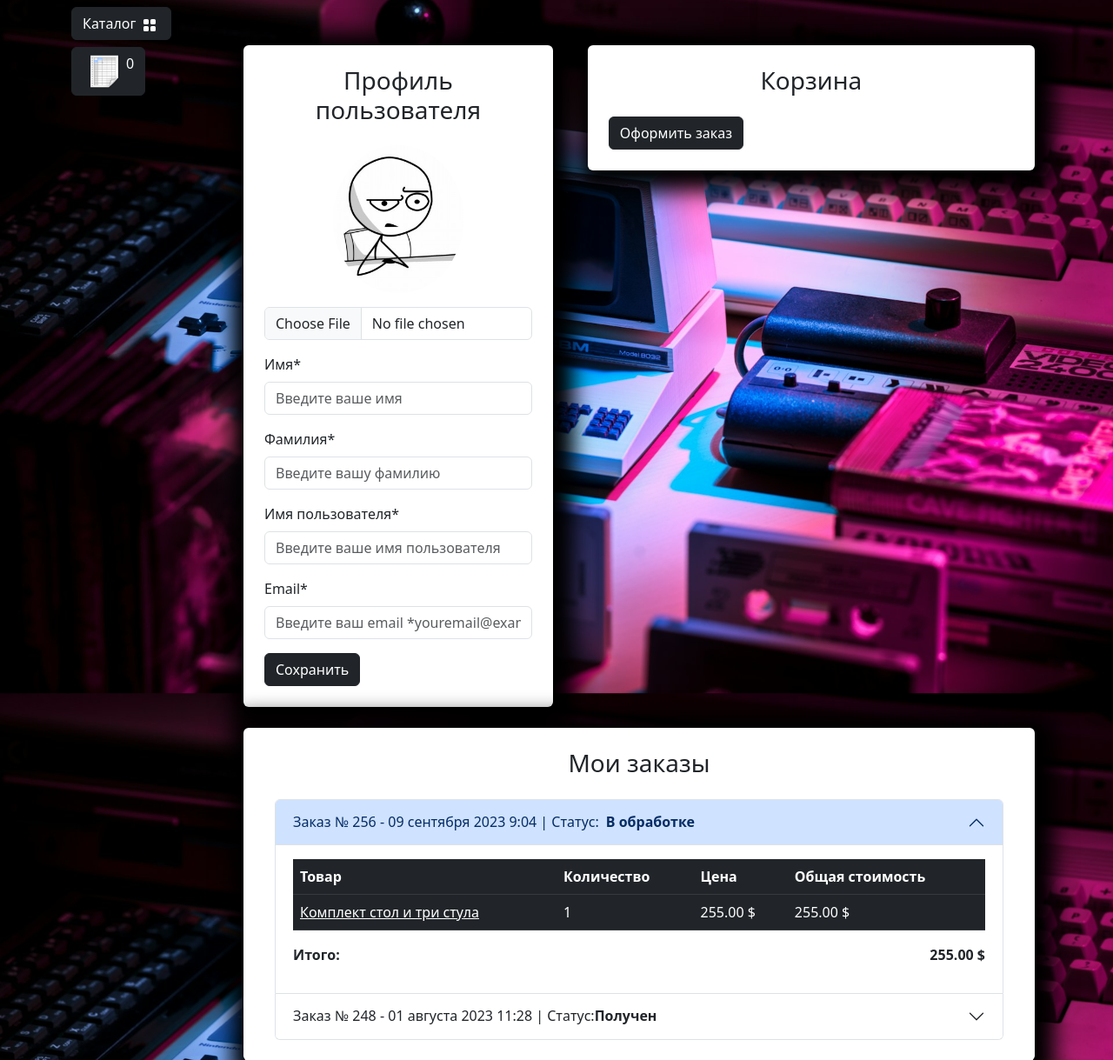
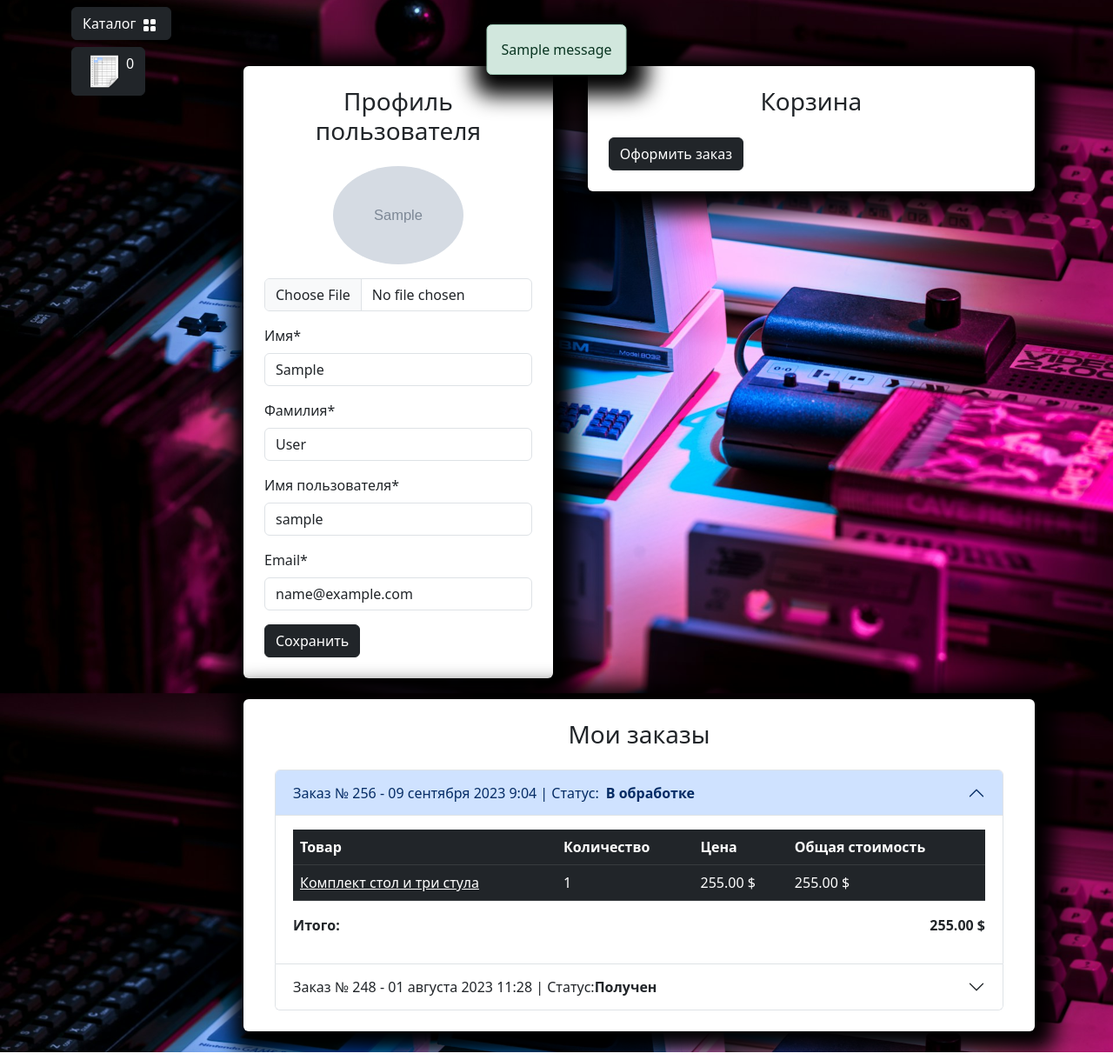
Before and after one commit to john-doedster/equipment_accounting_web_app, a Django app: page /user/profile/ in a window 1280 px wide. Shown: the part 56-1275 px from the top of the page at 87% size. Run offline with Django 5.2, Linux system fonts and the light colour scheme; a user stored in the database is signed in; tables that the repository leaves empty hold one stand-in row (values such as "Sample post"); grey boxes marked "Sample" are stand-in pictures; one stand-in notice (Sample message) is shown; parts of the project's set-up code (start-up, migrations or seed data) failed here and were passed over; some libraries are stand-ins or nearby versions.

Commit message:
Added users profile

```diff
--- a/templates/includes/notifications.html
+++ b/templates/includes/notifications.html
@@ -12,3 +12,27 @@
     </div>
 </div>
 {% endif %}
+
+<div class="container mt-4">
+    <div class="row justify-content-center">
+        <div class="col-md-6">
+            {% if messages %}
+                {% for message in messages %}
+                    {% if message.tags == 'success' %}
+                    <div id="notification" class="position-fixed start-50 translate-middle-x z-3 alert alert-success fade show custom-shadow" role="alert">
+                        {{ message }}
+                    </div>
+                    {% endif %}
+                    {% if message.tags == 'warning' %}
+                    <div id="notification" class="position-fixed start-50 translate-middle-x z-3 alert alert-danger fade show custom-shadow" role="alert">
+                        {{ message }}
+                    </div>
+                    {% endif %}
+                {% endfor %}
+            {% else %}
+            <div id="jq-notification" class="position-fixed start-50 translate-middle-x z-3 alert alert-success fade show custom-shadow" style="display: none;" role="alert">
+            </div>
+            {% endif %}
+        </div>
+    </div>
+</div>
--- a/users/forms.py
+++ b/users/forms.py
@@ -1,17 +1,21 @@
 from django import forms
-from django.contrib.auth.forms import AuthenticationForm, UserCreationForm
+from django.contrib.auth.forms import (
+    AuthenticationForm,
+    UserCreationForm,
+    UserChangeForm,
+)
 
 from users.models import User
+
 
 class UserLoginForm(AuthenticationForm):
 
     class Meta:
         model = User
-        fields = ['username', 'password']
+        fields = ["username", "password"]
 
     username = forms.CharField()
     password = forms.CharField()
-
 
     # username = forms.CharField(
     #     label = 'Имя',
@@ -25,6 +29,7 @@ class UserLoginForm(AuthenticationForm):
     #                                       'class': 'form-control',
     #                                       'placeholder': 'Введите ваш пароль'})
     # )
+
 
 class UserRegistrationForm(UserCreationForm):
 
@@ -45,3 +50,59 @@ class UserRegistrationForm(UserCreationForm):
     email = forms.CharField()
     password1 = forms.CharField()
     password2 = forms.CharField()
+
+
+class ProfileForm(UserChangeForm):
+    class Meta:
+        model = User
+        fields = (
+            "image",
+            "first_name",
+            "last_name",
+            "username",
+            "email",
+        )
+
+    image = forms.ImageField(required=False)
+    first_name = forms.CharField()
+    last_name = forms.CharField()
+    username = forms.CharField()
+    email = forms.CharField()
+
+
+    # image = forms.ImageField(
+    #     widget=forms.FileInput(attrs={"class": "form-control mt-3"}), required=False
+    # )
+    # first_name = forms.CharField(
+    #     widget=forms.TextInput(
+    #         attrs={
+    #             "class": "form-control",
+    #             "placeholder": "Введите ваше имя",
+    #         }
+    #     )
+    # )
+    # last_name = forms.CharField(
+    #     widget=forms.TextInput(
+    #         attrs={
+    #             "class": "form-control",
+    #             "placeholder": "Введите вашу фамилию",
+    #         }
+    #     )
+    # )
+    # username = forms.CharField(
+    #     widget=forms.TextInput(
+    #         attrs={
+    #             "class": "form-control",
+    #             "placeholder": "Введите ваше имя пользователя",
+    #         }
+    #     )
+    # )
+    # email = forms.CharField(
+    #     widget=forms.EmailInput(
+    #         attrs={
+    #             "class": "form-control",
+    #             "placeholder": "Введите ваш email *youremail@example.com",
+    #             # 'readonly': True,
+    #         }
+    #     ),
+    # )
--- a/users/templates/users/profile.html
+++ b/users/templates/users/profile.html
@@ -9,35 +9,69 @@
             <div class="col-md-5">
                 <div class=" bg-white p-4 mb-4 mx-2 rounded custom-shadow">
                     <h3 class="text-center mb-4">Профиль пользователя</h3>
-                    <form>
+                    <form action="{% url "users:profile" %}" method="post" enctype="multipart/form-data">
+                        {% csrf_token %}
                         <div class="row">
                             <div class="col-md-12 mb-3 text-center">
-                                <img src="{% static "deps/images/baseavatar.jpg" %}"
-                                    alt="Аватар пользователя" class="img-fluid rounded-circle"
-                                    style="max-width: 150px;">
-                                <input type="file" class="form-control mt-3" id="avatar"
+                                {% if user.image %}
+                                    <img src="{{ user.image.url }}"
+                                        alt="Аватар пользователя" class="img-fluid rounded-circle"
+                                        style="max-width: 150px;">
+                                {% else %}
+                                    <img src="{% static "deps/images/baseavatar.jpg" %}"
+                                        alt="Аватар пользователя" class="img-fluid rounded-circle"
+                                        style="max-width: 150px;">
+                                {% endif %}
+                                <input type="file" class="form-control mt-3" id="id_image"
+                                    name='image'
                                     accept="image/*">
+                                    {% if form.image.errors %}
+                                    <div class="alert alert-danger alert-dismissible fade show">{{form.image.errors}}</div>
+                                    {% endif %}
                             </div>
                             <div class="col-md-12 mb-3">
-                                <label for="firstName" class="form-label">Имя*</label>
-                                <input type="text" class="form-control" id="firstName"
-                                    placeholder="Введите ваше имя" value="" required>
+                                <label for="id_first_name" class="form-label">Имя*</label>
+                                <input type="text" class="form-control" id="id_first_name"
+                                    name="first_name"
+                                    placeholder="Введите ваше имя"
+                                    value="{{ form.first_name.value }}"
+                                    required>
+                                    {% if form.first_name.errors %}
+                                    <div class="alert alert-danger alert-dismissible fade show">{{form.first_name.errors}}</div>
+                                    {% endif %}
                             </div>
                             <div class="col-md-12 mb-3">
-                                <label for="lastName" class="form-label">Фамилия*</label>
-                                <input type="text" class="form-control" id="lastName"
-                                    placeholder="Введите вашу фамилию" value="" required>
+                                <label for="id_last_name" class="form-label">Фамилия*</label>
+                                <input type="text" class="form-control" id="id_last_name"
+                                    name="last_name"
+                                    placeholder="Введите вашу фамилию"
+                                    value="{{ form.last_name.value }}"
+                                    required>
+                                    {% if form.last_name.errors %}
+                                    <div class="alert alert-danger alert-dismissible fade show">{{form.last_name.errors}}</div>
+                                    {% endif %}
                             </div>
                             <div class="col-md-12 mb-3">
-                                <label for="username" class="form-label">Имя пользователя*</label>
-                                <input type="text" class="form-control" id="username"
-                                    placeholder="Введите ваше имя пользователя" value="" required>
+                                <label for="id_username" class="form-label">Имя пользователя*</label>
+                                <input type="text" class="form-control" id="id_username"
+                                    name="username"
+                                    placeholder="Введите ваше имя пользователя"
+                                    value="{{ form.username.value }}"
+                                    required>
+                                    {% if form.username.errors %}
+                                    <div class="alert alert-danger alert-dismissible fade show">{{form.username.errors}}</div>
+                                    {% endif %}
                             </div>
                             <div class="col-md-12 mb-3">
-                                <label for="email" class="form-label">Email*</label>
-                                <input type="email" class="form-control" id="email"
-                                    placeholder="Введите ваш email *youremail@example.com" value=""
+                                <label for="id_email" class="form-label">Email*</label>
+                                <input type="email" class="form-control" id="id_email"
+                                    name="email"
+                                    placeholder="Введите ваш email *youremail@example.com"
+                                    value="{{ form.email.value }}"
                                     required>
+                                    {% if form.email.errors %}
+                                    <div class="alert alert-danger alert-dismissible fade show">{{form.email.errors}}</div>
+                                    {% endif %}
                             </div>
                         </div>
                         <button type="submit" class="btn btn-dark">Сохранить</button>
--- a/users/views.py
+++ b/users/views.py
@@ -1,9 +1,10 @@
-from django.contrib import auth
+from django.contrib.auth.decorators import login_required
+from django.contrib import auth, messages
 from django.http import HttpResponseRedirect
 from django.shortcuts import redirect, render
 from django.urls import reverse
 
-from users.forms import UserLoginForm, UserRegistrationForm
+from users.forms import ProfileForm, UserLoginForm, UserRegistrationForm
 
 def login(request):
     if request.method == 'POST':
@@ -14,6 +15,7 @@ def login(request):
             user = auth.authenticate(username=username, password=password)
             if user:
                 auth.login(request, user)
+                messages.success(request, f"{username}, Вы вошли в аккаунт")
                 return HttpResponseRedirect(reverse('main:index'))
     else:
         form = UserLoginForm()
@@ -31,6 +33,7 @@ def registration(request):
             form.save()
             user= form.instance
             auth.login(request, user)
+            messages.success(request, f"{user.username}, Вы успешно зарегистрированы и вошли в аккаунт")
             return HttpResponseRedirect(reverse('main:index'))
     else:
         form = UserRegistrationForm()
@@ -41,13 +44,25 @@ def registration(request):
     }
     return render(request, 'users/registration.html', context)
 
+@login_required
 def profile(request):
+    if request.method == 'POST':
+        form = ProfileForm(data=request.POST, instance=request.user, files=request.FILES)
+        if form.is_valid():
+            form.save()
+            messages.success(request, "Ваш профайл успешно обновлён")
+            return HttpResponseRedirect(reverse('user:profile'))
+    else:
+        form = ProfileForm(instance=request.user)
 
     context = {
         'title': 'Кабинет',
+        'form': form
     }
     return render(request, 'users/profile.html', context)
 
+@login_required
 def logout(request):
+    messages.success(request, f"{request.user.username}, Вы вышли из аккаунта")
     auth.logout(request)
     return redirect(reverse('main:index'))
```
